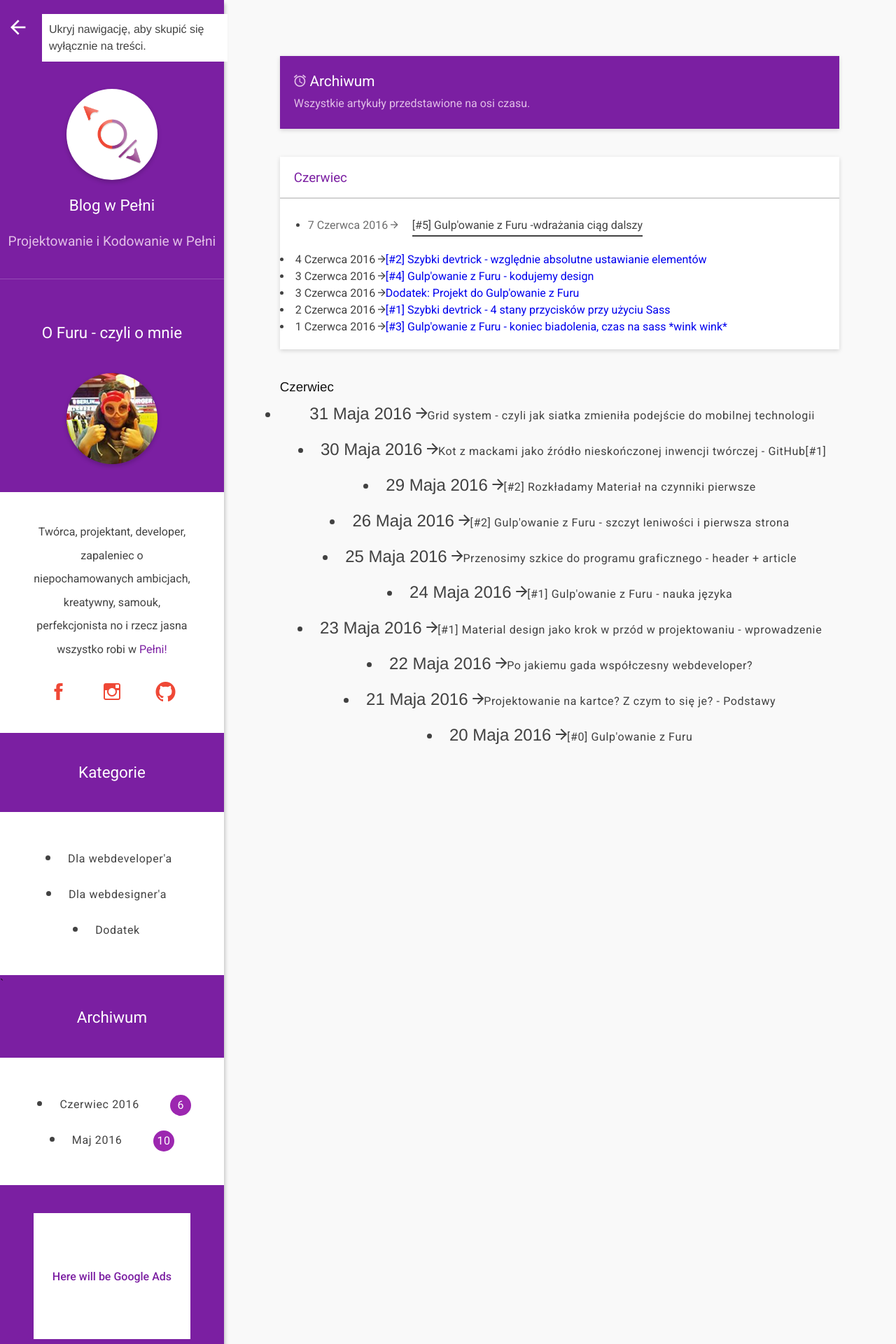
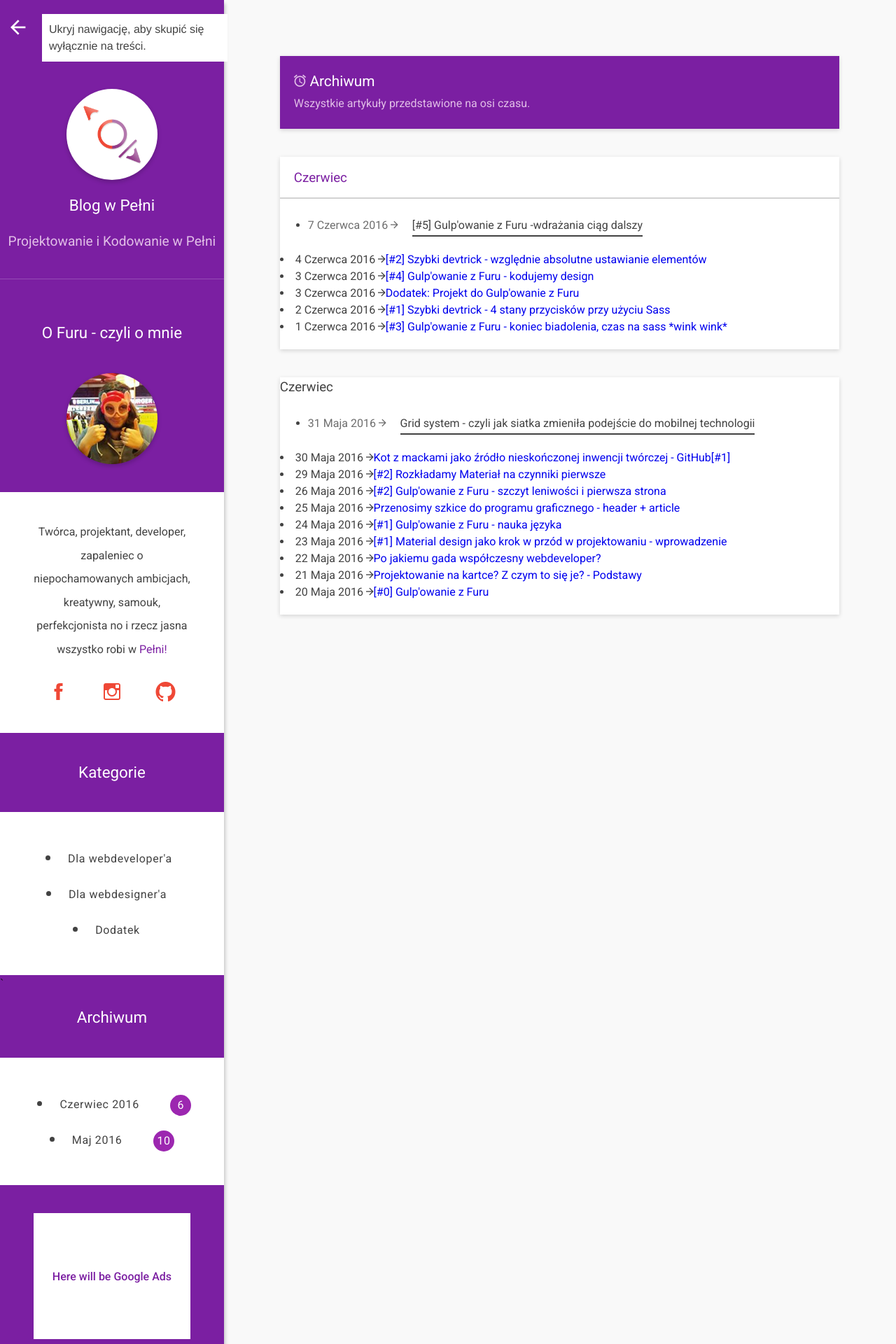
Before and after one commit to FuruArt/blog, a Jekyll site: the page built from archive.html, in a window 1280 px wide. Shown: the top 1920 px of the page at 70% size. Built offline with Jekyll 4.4.1, drawn with Linux system fonts in a browser that asks for light colours; some web fonts are replaced.

Commit message:
Update archive.html

```diff
--- a/archive.html
+++ b/archive.html
@@ -21,9 +21,10 @@ layout: default
         {% else %}
           {% capture year %}{{ post.date | date: '%B' }}{% endcapture %}
           {% capture nyear %}{{ post.next.date | date: '%B' }}{% endcapture %}
-          {% if year != nyear %}</ul>
+          {% if year != nyear %}
+          </ul>
   </div>
-  <div class="archive">
+  <div id="archive">
           <h3>{{ month }}</h3>
           <ul class="this">
           {% endif %}
```
